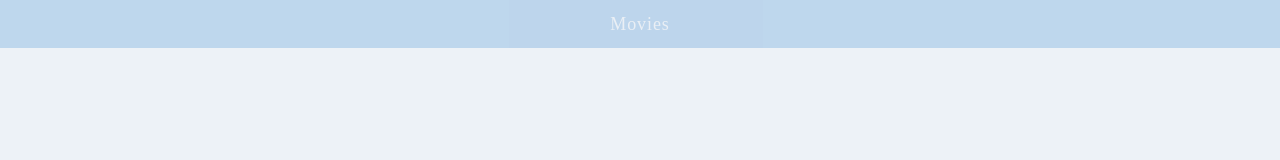
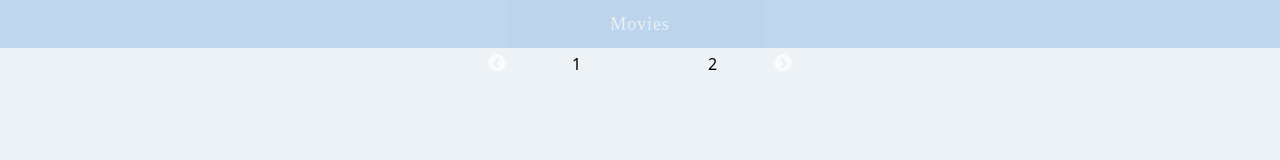
Before and after one commit to AgkTF/screenEntertainmentGuide, a React (Create React App) app: page / in a window 1280 px wide. Shown: the top 160 px of the page. Built offline with nearby package versions, Linux system fonts and the light colour scheme; a web font is replaced by a local one.

Commit message:
a little pause.

```diff
--- a/package.json
+++ b/package.json
@@ -10,6 +10,8 @@
     "react": "^16.13.1",
     "react-dom": "^16.13.1",
     "react-scripts": "3.4.3",
+    "react-slick": "^0.27.11",
+    "slick-carousel": "^1.8.1",
     "tailwindcss": "^1.8.3"
   },
   "scripts": {
--- /dev/null
+++ b/src/components/MovieCarousel/MovieCarousel.js
@@ -0,0 +1,41 @@
+import React from "react";
+import Slider from "react-slick";
+import "slick-carousel/slick/slick.css";
+import "slick-carousel/slick/slick-theme.css";
+
+const MovieCarousel = () => {
+  const settings = {
+    className: "center",
+    centerMode: true,
+    infinite: true,
+    centerPadding: "60px",
+    slidesToShow: 1,
+    speed: 500,
+  };
+  return (
+    <div className="w-64 mx-auto my-1">
+      <Slider {...settings}>
+        <div>
+          <h3>1</h3>
+        </div>
+        <div>
+          <h3>2</h3>
+        </div>
+        <div>
+          <h3>3</h3>
+        </div>
+        <div>
+          <h3>4</h3>
+        </div>
+        <div>
+          <h3>5</h3>
+        </div>
+        <div>
+          <h3>6</h3>
+        </div>
+      </Slider>
+    </div>
+  );
+};
+
+export default MovieCarousel;
--- a/src/pages/Movies.js
+++ b/src/pages/Movies.js
@@ -1,7 +1,14 @@
 import React from "react";
 import Navbar from "../components/Navbar/Navbar";
+import MovieCarousel from "../components/MovieCarousel/MovieCarousel";
 const Movies = () => {
-  return <Navbar />;
+  return (
+    <>
+      <Navbar />
+
+      <MovieCarousel />
+    </>
+  );
 };
 
 export default Movies;
```
Also changed, not shown: public/index.html (+1 -22 lines), 1 other file (tests, documents, lock files or other folders).
